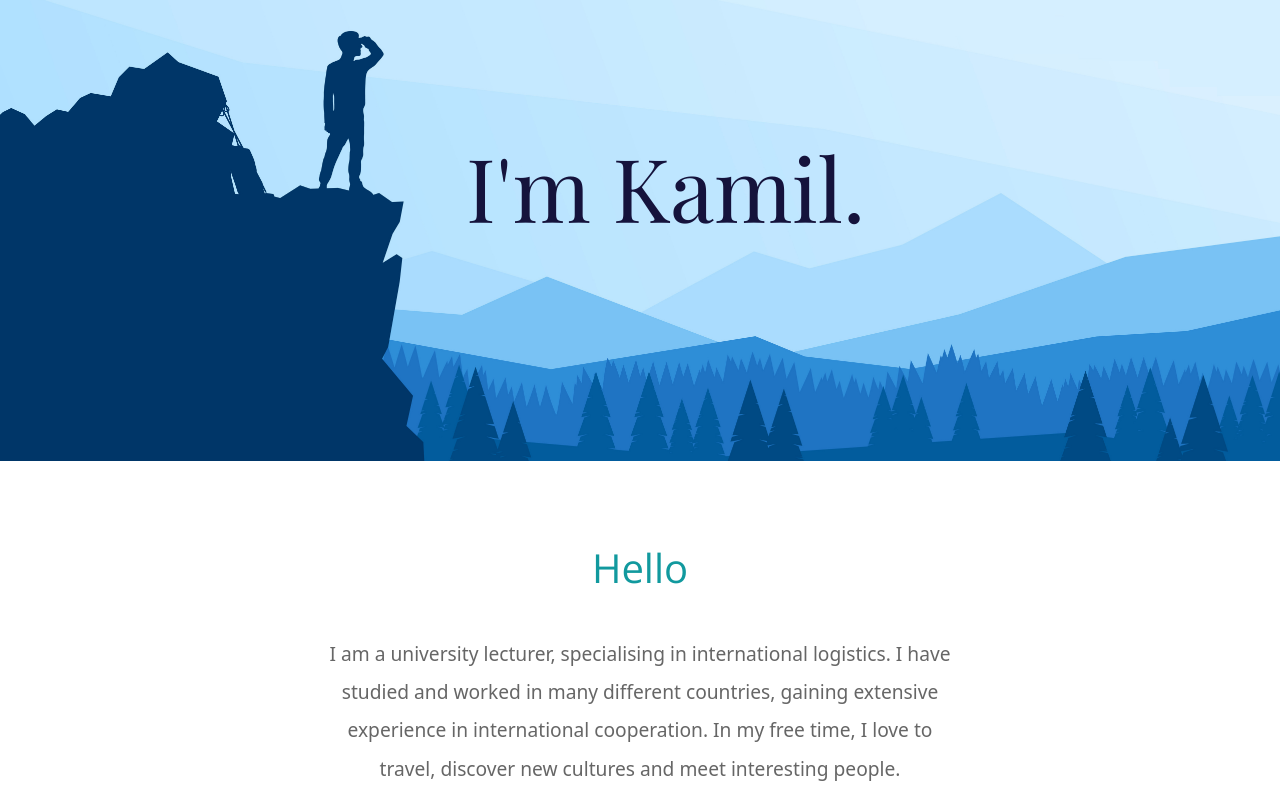
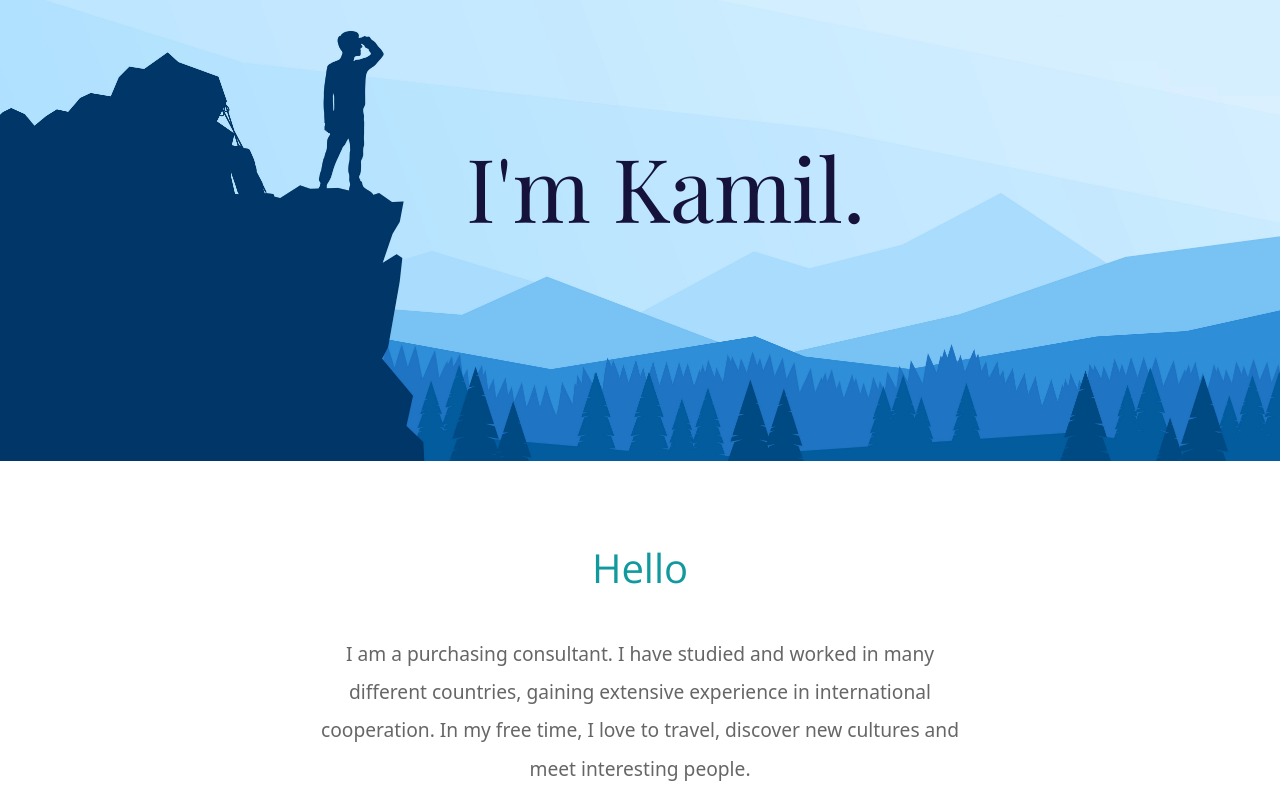
Before and after one commit to kamil-wilinski/personal-website, a plain HTML site: page index.html in a window 1280 px wide. Shown: the top 800 px of the page. Drawn offline with nearby package versions, Linux system fonts and the light colour scheme.

Commit message:
Update index.html

```diff
--- a/index.html
+++ b/index.html
@@ -27,7 +27,7 @@
   <div class="middle-container">
     <div class="profile">
       <h2>Hello</h2>
-      <p class="intro">I am a university lecturer, specialising in international logistics. I have studied and worked in many different countries, gaining extensive experience in international cooperation. In my free time, I love to travel, discover new cultures and meet interesting people.</p>
+      <p class="intro">I am a purchasing consultant. I have studied and worked in many different countries, gaining extensive experience in international cooperation. In my free time, I love to travel, discover new cultures and meet interesting people.</p>
       <img src="images/Kamil.png" alt="Kamil-photo">
     </div>
 
```
